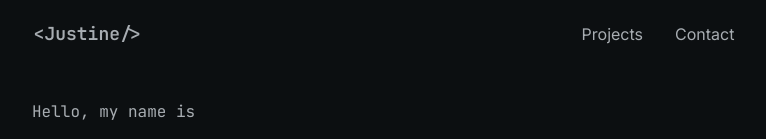
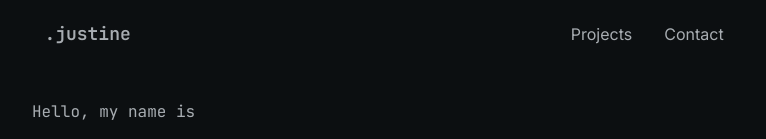
Before and after one commit to Syddl/justine-portfolio, a Next.js app: page / in a window 1280 px wide. Shown: the top 139 px of the page, without its empty margins (256-1022 px from the left). Built offline with nearby package versions, Linux system fonts and the light colour scheme.

Commit message:
feat: change name

```diff
--- a/src/app/layout.js
+++ b/src/app/layout.js
@@ -25,7 +25,7 @@ export default function RootLayout({ children }) {
         <header className="lg:w-[50%] lg:relative lg:left-[25%]">
           <div className="text-[#A8ADB2] flex justify-between items-center py-5 px-6 md:justify-center md:gap-110">
             <Link href="/" className={`${jetbrains.className} hover:text-gray-100 cursor-pointer text-lg`}>
-              {`<Justine/>`}
+              {`.justine`}
             </Link>
             <nav className={`${inter.className} flex gap-8`}>
               <Link href="/projects"
```
